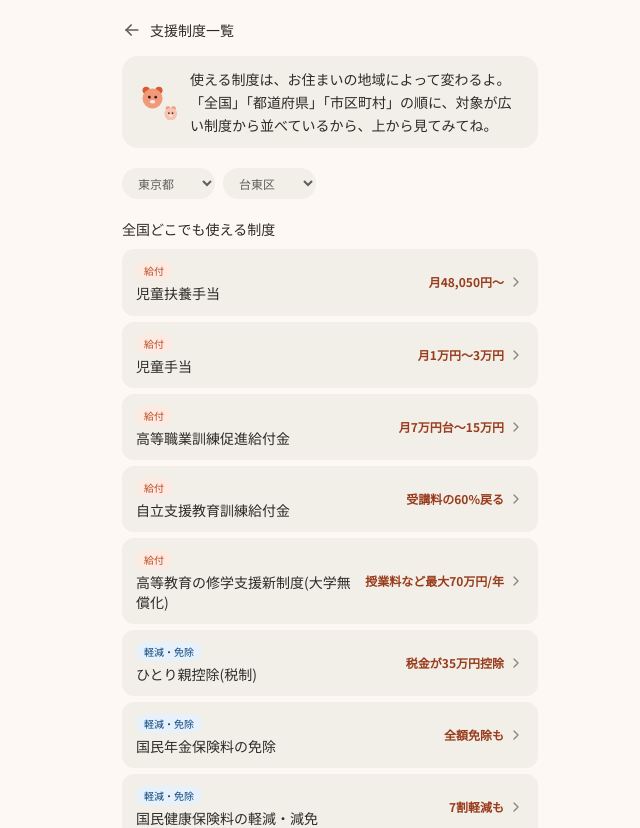
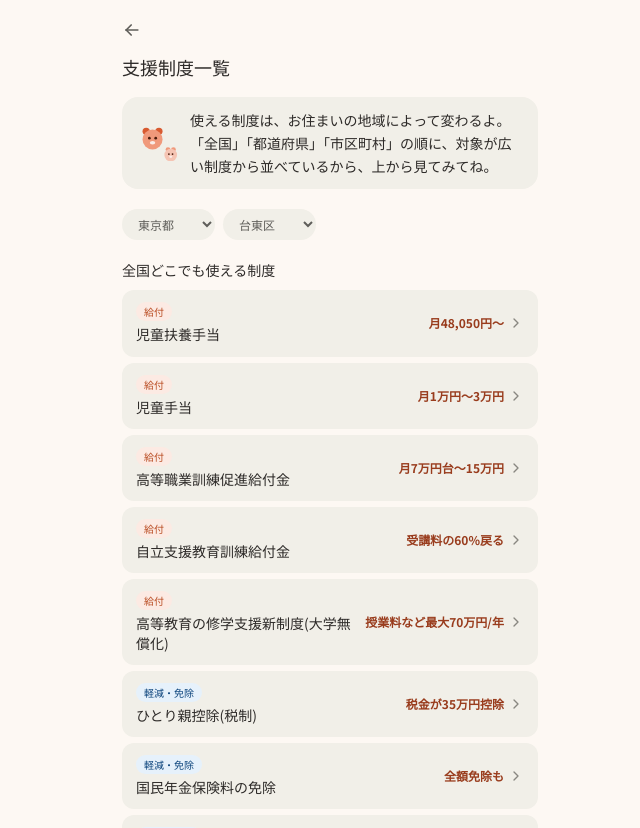
Before and after one commit to hahanabi06/hahanavi, a Next.js app: page /seido in a window 1280 px wide. Shown: the top 828 px of the page, without its empty margins (310-950 px from the left). Built offline with nearby package versions, Linux system fonts and the light colour scheme.

Commit message:
一覧ページの戻る矢印とタイトルを別の段に分離
横並びだと「矢印→支援制度一覧」という導線に見えてしまうため、矢印を上段、タイトルを下段に分けて、タイトルが現在のページ名であることを明確にした

```diff
--- a/src/app/seido/page.tsx
+++ b/src/app/seido/page.tsx
@@ -145,11 +145,11 @@ export default function SeidoListPage() {
   return (
     <div className="flex min-h-full flex-1 justify-center bg-[var(--background)]">
       <main className="w-full max-w-md px-4 py-5">
-        <div className="mb-4 flex items-center gap-2">
-          <Link href="/" aria-label="トップへ戻る">
+        <div className="mb-4">
+          <Link href="/" aria-label="トップへ戻る" className="mb-2 inline-block">
             <IconArrowLeft size={20} className="text-[#5F5E5A]" />
           </Link>
-          <p className="text-sm font-medium">支援制度一覧</p>
+          <p className="text-lg font-medium">支援制度一覧</p>
         </div>
 
         <div className="mb-5 flex items-center gap-3 rounded-2xl bg-[#F1EFE8] px-4 py-3">
```
